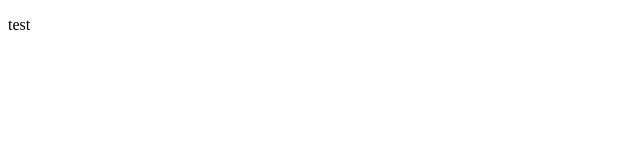
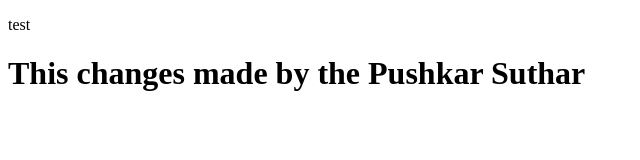
Before and after one commit to siddharth123bansal/React-Project, a plain HTML site: page index.html in a window 1280 px wide. Shown: the whole page, without its empty margins (0-640 px from the left). Drawn offline with Linux system fonts and the light colour scheme.

Commit message:
commit by Pushkar Suthar

```diff
--- a/index.html
+++ b/index.html
@@ -7,5 +7,7 @@
 </head>
 <body>
     <p>test</p>
+
+    <h1>This changes made by the Pushkar Suthar</h1>
 </body>
 </html>
```
